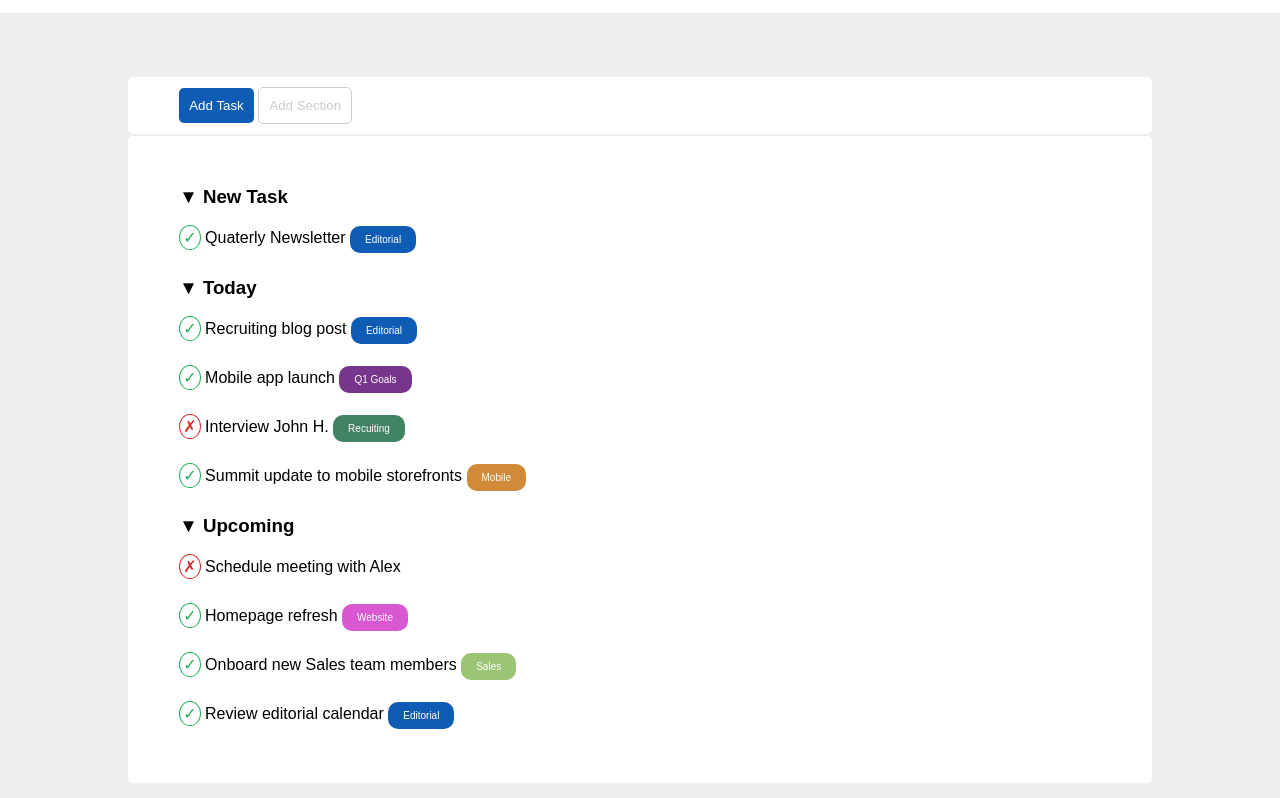
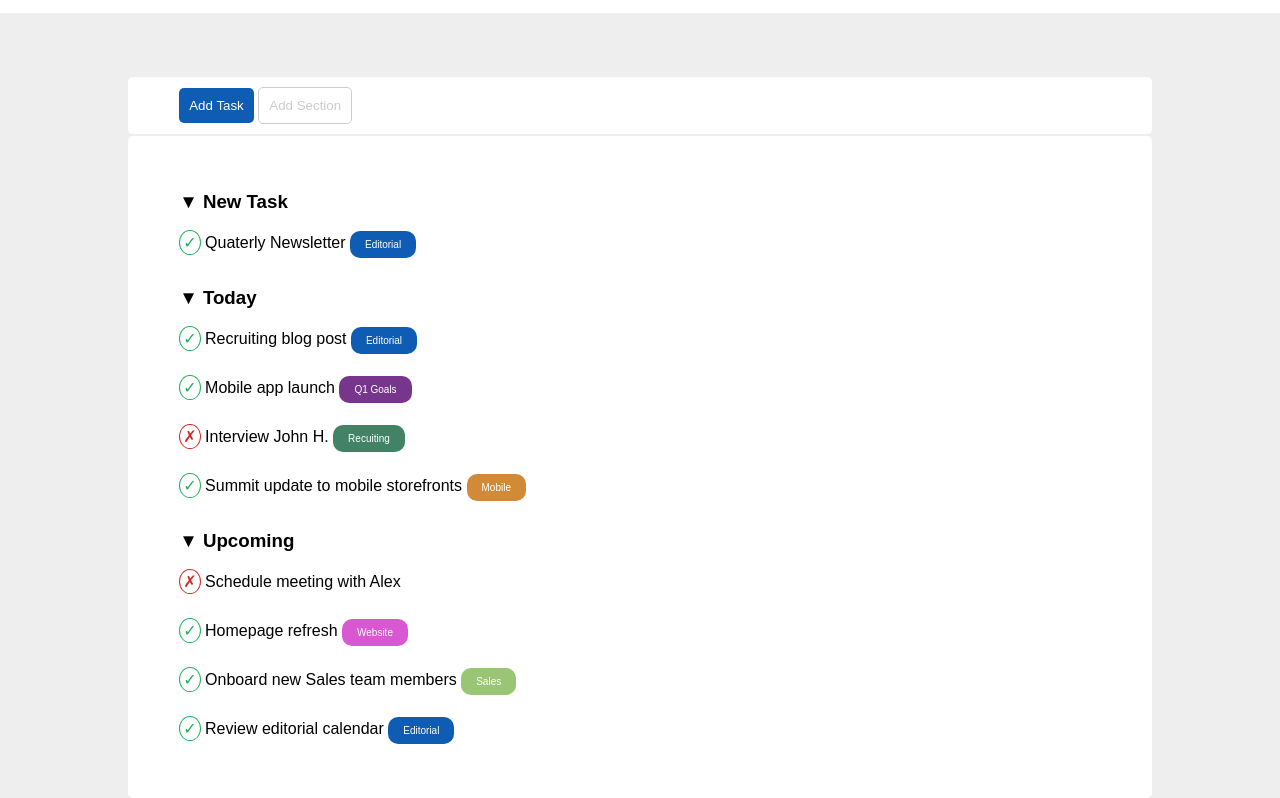
Before and after one commit to bittoMazza/html-css-toboolist, a plain HTML site: page index.html in a window 1280 px wide. Shown: the part 75-873 px from the top of the page. Drawn offline with Linux system fonts and the light colour scheme.

Commit message:
modificata creazione simboli di check e uncheck

```diff
--- a/index.html
+++ b/index.html
@@ -27,23 +27,23 @@
             <!-- Prima Section -->
             <section class="inside-container section-distance">
                 <h3 class="section-title">&#9660 New Task</h3>
-                <p><span class="check">&#10003</span> Quaterly Newsletter <span class="editorial">Editorial</span></p>
+                <p class="check"> Quaterly Newsletter <span class="editorial">Editorial</span></p>
             </section>
             <!-- Seconda Section -->
             <section class="inside-container section-distance">
                 <h3 class="section-title">&#9660 Today</h3>
-                <p><span class="check">&#10003</span> Recruiting blog post <span class="editorial"> Editorial </span></p>
-                <p><span class="check">&#10003</span> Mobile app launch <span class="q1-goals"> Q1 Goals </span></p>
-                <p><span class="uncheck">&#10007</span> Interview John H. <span class="recruiting"> Recuiting </span></p>
-                <p><span class="check">&#10003</span> Summit update to mobile storefronts <span class="mobile"> Mobile </span></p>
+                <p class="check"> Recruiting blog post <span class="editorial"> Editorial </span></p>
+                <p class="check"> Mobile app launch <span class="q1-goals"> Q1 Goals </span></p>
+                <p class="uncheck"> Interview John H. <span class="recruiting"> Recuiting </span></p>
+                <p class="check"> Summit update to mobile storefronts <span class="mobile"> Mobile </span></p>
             </section>
             <!-- Terza Section -->
             <section class="inside-container section-distance">
                 <h3 class="section-title">&#9660 Upcoming</h3>
-                <p><span class="uncheck">&#10007</span> Schedule meeting with Alex </p>
-                <p><span class="check">&#10003</span> Homepage refresh <span class="website"> Website </span></p>
-                <p><span class="check">&#10003</span> Onboard new Sales team members <span class="sales"> Sales </span></p>
-                <p><span class="check">&#10003</span> Review editorial calendar <span class="editorial"> Editorial </span></p>
+                <p class="uncheck"> Schedule meeting with Alex </p>
+                <p class="check"> Homepage refresh <span class="website"> Website </span></p>
+                <p class="check"> Onboard new Sales team members <span class="sales"> Sales </span></p>
+                <p class="check"> Review editorial calendar <span class="editorial"> Editorial </span></p>
             </section>
         </div>
 
--- a/style.css
+++ b/style.css
@@ -67,7 +67,7 @@ header{
 }
 
 .section-distance{
-    margin-top: 30px;
+    margin-top: 35px;
     margin-bottom: 30px;
 }
 
@@ -127,13 +127,15 @@ section p{
 }
 
 /* Simboli check e x */
-.check{
+p.check::before{
+    content: ' \2713';
     color: rgb(31, 177, 87);
     border: 1px solid rgb(31, 177, 87);
     border-radius: 50%;
     padding: 3px;
 }
-.uncheck{
+p.uncheck::before{
+    content: ' \2717';
     color: rgb(209, 40, 40);
     border: 1px solid rgb(209, 40, 40);
     border-radius: 50%;
```
